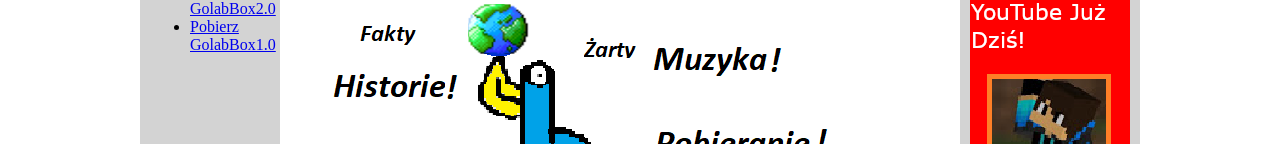
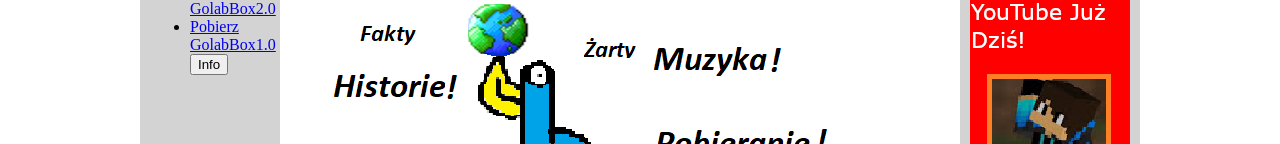
Before and after one commit to m-elektr0/pigeongrusoftware, a plain HTML site: page strona3.html in a window 1280 px wide. Shown: the part 234-378 px from the top of the page. Drawn offline with Linux system fonts and the light colour scheme.

Commit message:
Update strona3.html

```diff
--- a/strona3.html
+++ b/strona3.html
@@ -70,6 +70,7 @@
     <li><a href="GolabBox3.0.zip"> Pobierz GołąbBox3.0</a>
     <li><a href="GolabBox2.0.zip"> Pobierz GolabBox2.0</a>
     <li><a href="GolabBox1.0.zip"> Pobierz GolabBox1.0</a>
+    <button onclick="alert('Żaden z tych programów nie jest wirusem zostały one spakowane w zip należy je rozpakować i otworzyć plik exe czyli np GołąbBox3.0.exe')">Info</button>
     </ul>
   </div>
 
```
